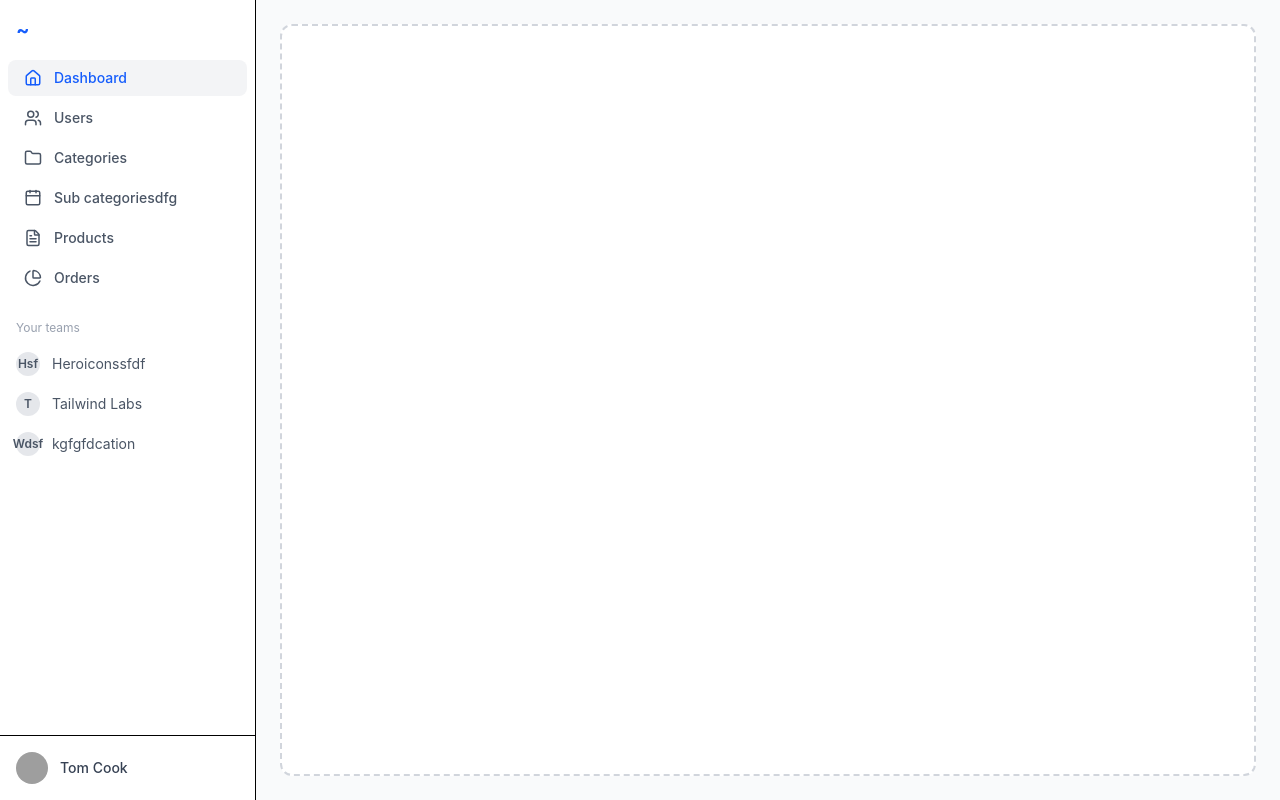
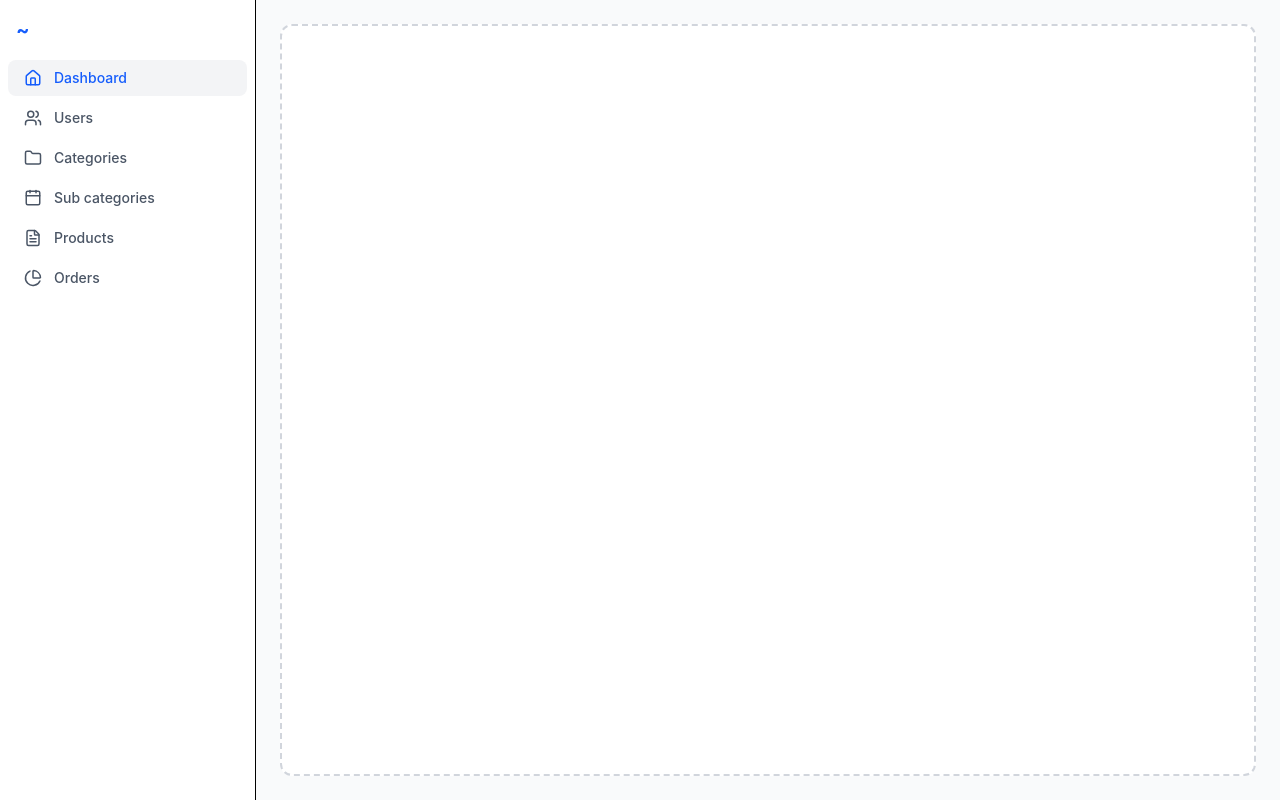
Before and after one commit to ManashSwain/myecommerce, a React (Vite) app in the folder admin/: page / in a window 1280 px wide. Built offline with nearby package versions, Linux system fonts and the light colour scheme; grey boxes are pictures that could not be loaded.

Commit message:
Changes in admin sidebar

```diff
--- a/admin/src/components/sidebar.jsx
+++ b/admin/src/components/sidebar.jsx
@@ -38,7 +38,7 @@ const Sidebar = () => {
 
               <div className="flex items-center gap-3 px-4 py-2 rounded-lg text-gray-600 hover:bg-gray-100 cursor-pointer">
                 <Calendar size={18} />
-                <span className="text-sm font-medium">Sub categoriesdfg</span>
+                <span className="text-sm font-medium">Sub categories</span>
               </div>
 
               <div className="flex items-center gap-3 px-4 py-2 rounded-lg text-gray-600 hover:bg-gray-100 cursor-pointer">
@@ -51,42 +51,6 @@ const Sidebar = () => {
                 <span className="text-sm font-medium">Orders</span>
               </div>
             </div>
-
-            {/* Teams */}
-            <div className="mt-6">
-              <p className="px-4 text-xs text-gray-400 mb-2">Your teams</p>
-
-              <div className="flex items-center gap-3 px-4 py-2 text-gray-600 hover:bg-gray-100 rounded-lg cursor-pointer">
-                <div className="w-6 h-6 flex items-center justify-center rounded-full bg-gray-200 text-xs font-semibold">
-                  Hsf
-                </div>
-                <span className="text-sm">Heroiconssfdf</span>
-              </div>
-
-              <div className="flex items-center gap-3 px-4 py-2 text-gray-600 hover:bg-gray-100 rounded-lg cursor-pointer">
-                <div className="w-6 h-6 flex items-center justify-center rounded-full bg-gray-200 text-xs font-semibold">
-                  T
-                </div>
-                <span className="text-sm">Tailwind Labs</span>
-              </div>
-
-              <div className="flex items-center gap-3 px-4 py-2 text-gray-600 hover:bg-gray-100 rounded-lg cursor-pointer">
-                <div className="w-6 h-6 flex items-center justify-center rounded-full bg-gray-200 text-xs font-semibold">
-                  Wdsf
-                </div>
-                <span className="text-sm">kgfgfdcation</span>
-              </div>
-            </div>
-          </div>
-
-          {/* Profile */}
-          <div className="p-4 border-t flex items-center gap-3">
-            <img
-              src="https://i.pravatar.cc/40"
-              alt="profile"
-              className="w-8 h-8 rounded-full"
-            />
-            <span className="text-sm font-medium text-gray-700">Tom Cook</span>
           </div>
         </div>
 
```
